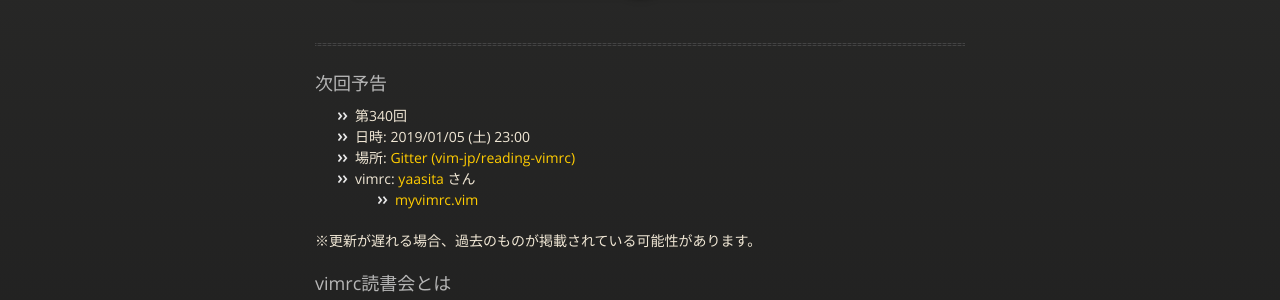
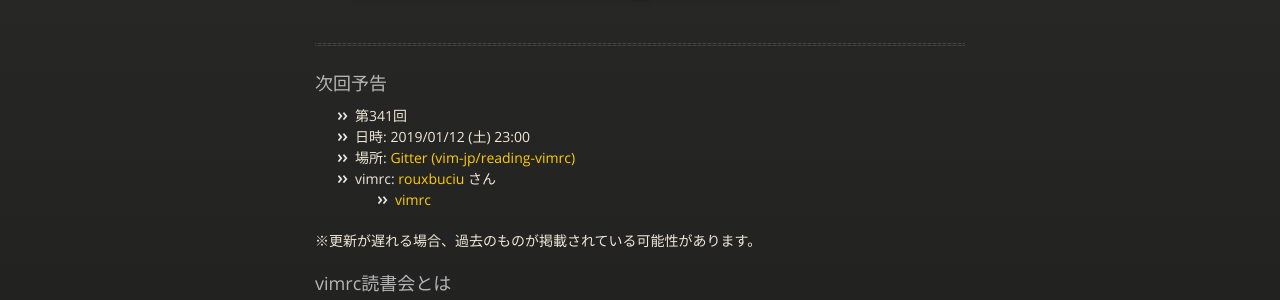
Before and after one commit to vim-jp/reading-vimrc, a Jekyll site: the page built from index.md, in a window 1280 px wide and 900 px high. Shown: the part 211-511 px from the top of the window. Built offline with Jekyll 4.4.1, drawn with Linux system fonts in a browser that asks for light colours; nearby versions of some CDN libraries.

Commit message:
Update the next information: #341 rouxbuciu

```diff
--- a/_data/next.yml
+++ b/_data/next.yml
@@ -1,11 +1,11 @@
-- id: 340
-  date: '2019-01-05 23:00'
+- id: 341
+  date: '2019-01-12 23:00'
   author:
-    name: yaasita
-    url: 'https://github.com/yaasita'
+    name: rouxbuciu
+    url: 'https://github.com/rouxbuciu'
   vimrcs:
-    - url: 'https://github.com/yaasita/myvimrc/blob/master/plugin/myvimrc.vim'
-      name: myvimrc.vim
+    - url: 'https://github.com/rouxbuciu/toolBox/blob/master/vimrc'
+      name: vimrc
       hash: null
   part: null
   other: null
```
